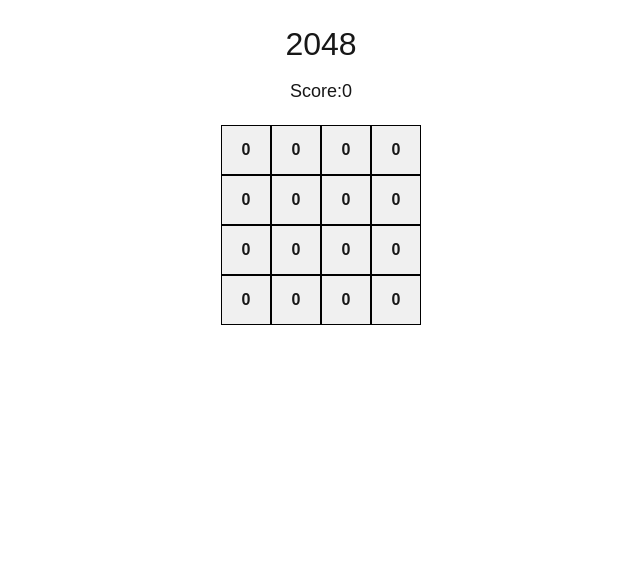
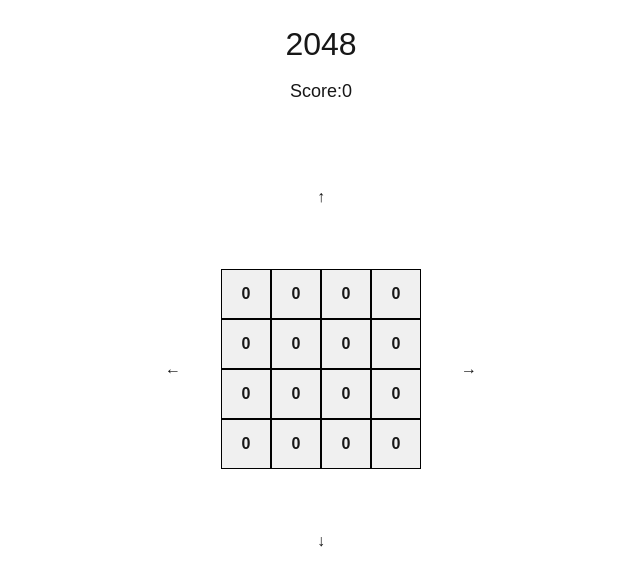
Before and after one commit to takumigit137/2048, a Next.js app in the folder 2048/: page / in a window 1280 px wide. Shown: the top 584 px of the page, without its empty margins (319-959 px from the left). Built offline with nearby package versions, Linux system fonts and the light colour scheme.

Commit message:
add: DirectionButton

```diff
--- a/2048/src/app/page.tsx
+++ b/2048/src/app/page.tsx
@@ -25,12 +25,27 @@
     }
     return totalAll
   }
+  const [pressedButton, setPressedButton] = useState<string>("")
+  const getButtonClick = (direction: string) => {
+    setPressedButton(direction)
+    console.log(pressedButton)
+  }
 
   return (
     <div className="grid-container">
       <h1>2048</h1>
       <p className="score">Score:{getScore(currentGrid)}</p>
-      <div className="grid">{createGrid(currentGrid)}</div>
+      <div className="button-row">
+        <button onClick={()=> getButtonClick("up")} className="button-row hover:bg-sky-700"> ↑ </button>
+      </div>
+      <div className="main-row">
+        <button onClick={() => getButtonClick("left")} className="side-button hover:bg-sky-700"> ← </button>
+        <div className="grid">{createGrid(currentGrid)}</div>
+        <button onClick={() => getButtonClick("right")} className="side-button hover:bg-sky-700"> → </button>
+      </div>
+      <div className="button-row">
+        <button onClick={()=> getButtonClick("down")} className="button-row hover:bg-sky-700"> ↓ </button>
+      </div>
     </div>
 
   );
--- a/2048/src/styles/globals.css
+++ b/2048/src/styles/globals.css
@@ -37,7 +37,7 @@
   display: flex;
   flex-direction: column;
   align-items: center;
-  padding: 20px;
+  margin: 20px
 }
 
 .score {
@@ -65,3 +65,23 @@
 .row {
   display: flex;
 }
+
+.button-row {
+  padding: 20px 20px;
+  margin: 10px;
+  font-size: 16px;
+  cursor: pointer;
+}
+
+.main-row {
+  display: flex;
+  align-items: center;
+  justify-content: center;
+}
+
+.side-button {
+  margin: 0 20px;
+  padding: 10px 20px;
+  font-size: 16px;
+  cursor: pointer;
+}
```
